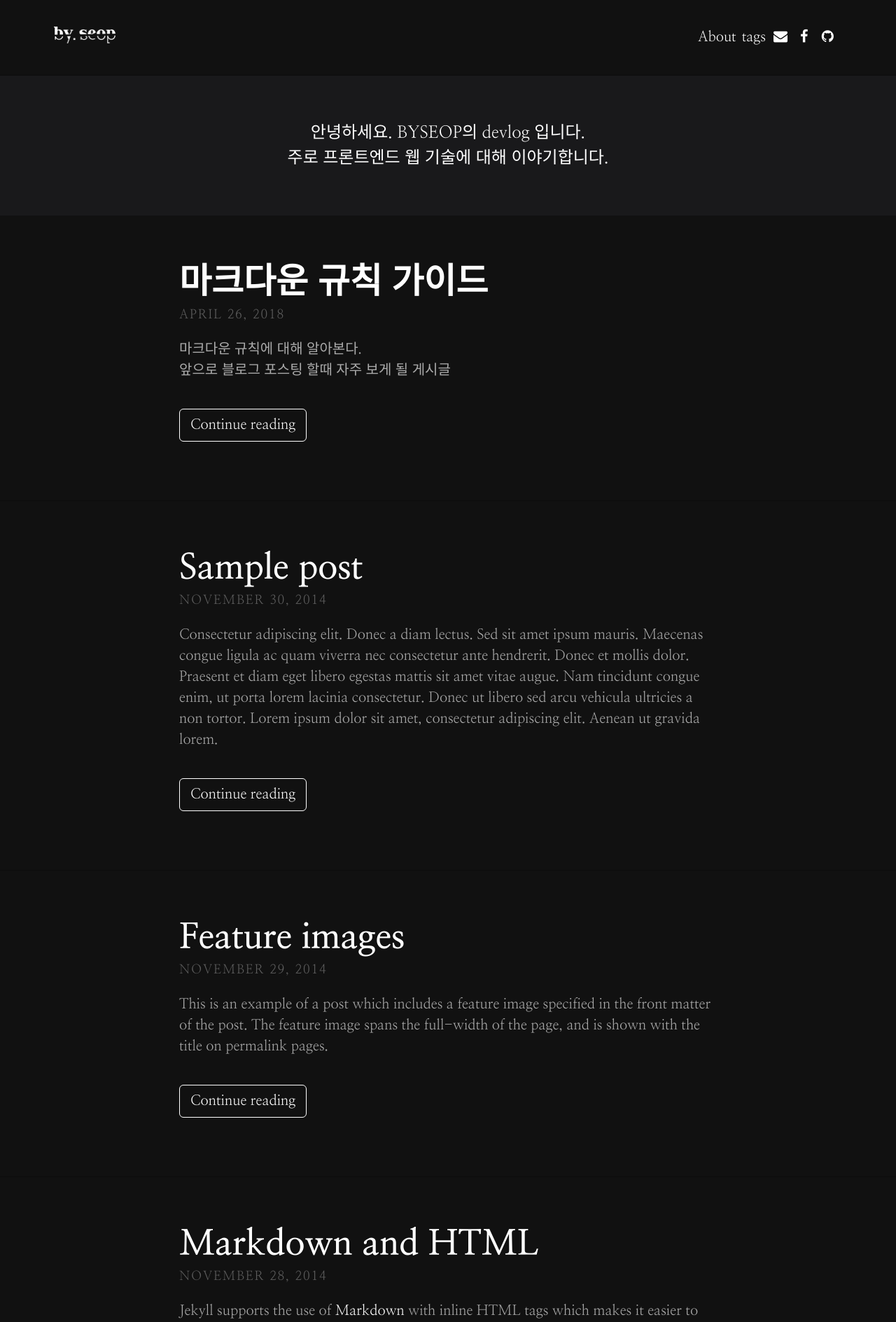
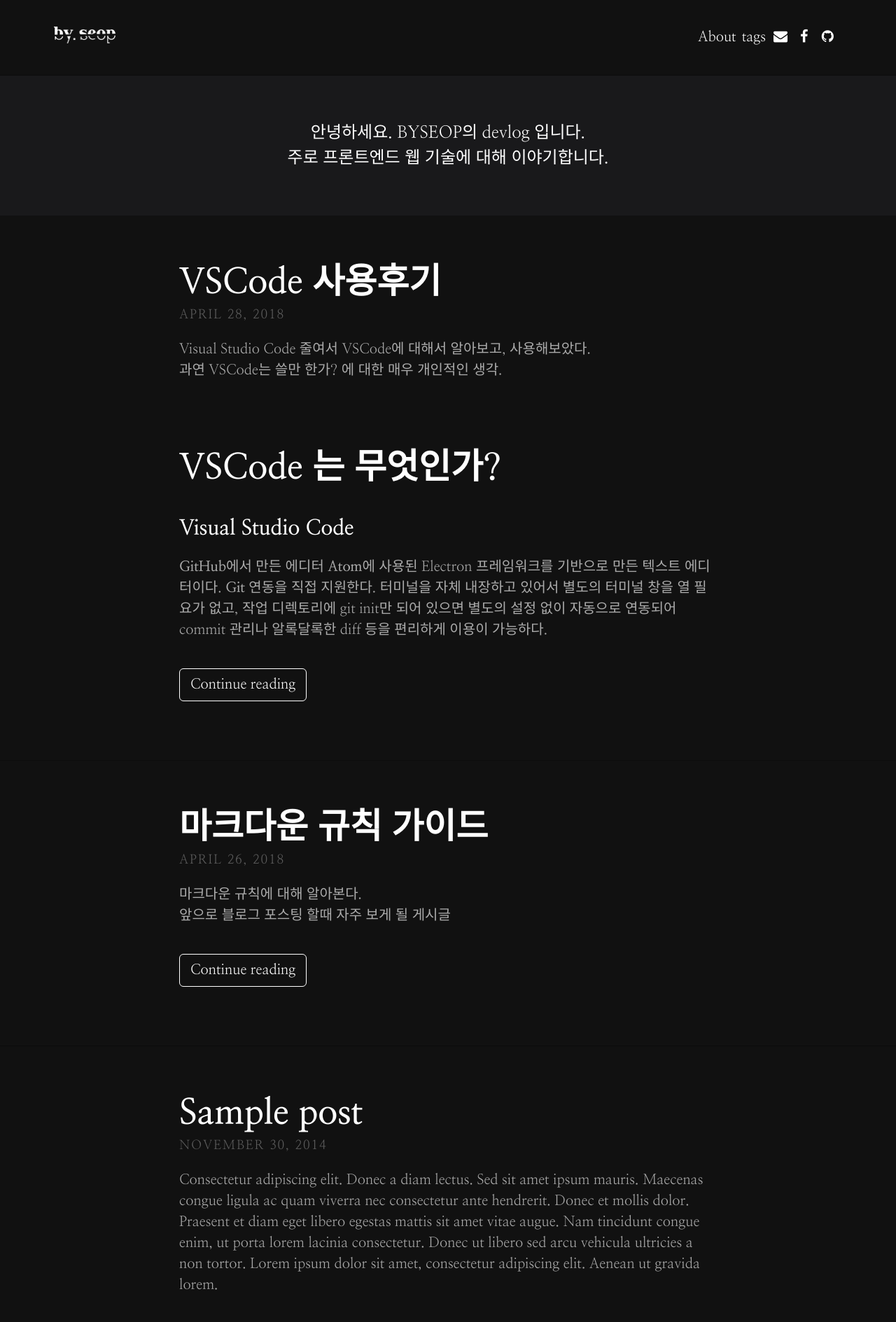
Before and after one commit to byseop/byseop.github.io, a Jekyll site: the page built from index.html, in a window 1280 px wide. Shown: the top 1889 px of the page at 70% size. Built offline with Jekyll 4.4.1, drawn with Linux system fonts in a browser that asks for light colours; nearby versions of some CDN libraries; the list of posts is cut into pages by our own code.

Commit message:
vscode 포스팅

```diff
--- /dev/null
+++ b/_posts/2018-04-28-Using-VSCode.md
@@ -0,0 +1,80 @@
+---
+layout: post
+title: VSCode 사용후기
+feature-img: "assets/img/VSCode.png"
+---
+Visual Studio Code 줄여서 VSCode에 대해서 알아보고, 사용해보았다.
+과연 VSCode는 쓸만 한가? 에 대한 매우 개인적인 생각.
+<br>
+<br>
+<br>
+# VSCode 는 무엇인가?
+### Visual Studio Code
+**GitHub**에서 만든 에디터 **Atom**에 사용된 Electron 프레임워크를 기반으로 만든 텍스트 에디터이다. **Git** 연동을 직접 지원한다. 터미널을 자체 내장하고 있어서 별도의 터미널 창을 열 필요가 없고, 작업 디렉토리에 git init만 되어 있으면 별도의 설정 없이 자동으로 연동되어 commit 관리나 알록달록한 diff 등을 편리하게 이용이 가능하다.
+
+2015년 11월 18일 **베타버전**으로 격상되면서 동시에 **GitHub**에 코드가 **오픈소스**로 풀렸다. 실제 릴리즈는 독점 소프트웨어 겸 프리웨어다(구글 크롬과 유사한 관계). 2016년 4월 14일에 1.0버전으로 업데이트됨과 동시에 **정식버전**으로 격상되었다. 이후 한국어, 러시아어, 중국어, 일본어, 프랑스어, 이탈리아어 등등... 언어 지원이 추가되었다.
+
+마이크로소프트 제품 중 유례가 없을 정도로 정말 빠르게, 자주, 많이 업데이트여 플랫폼을 막론하고 호평받는 범용 코드 에디터가 되었다. 확장기능의 수도 굉장히 많고, 많은 언어를 지원한다.
+<br>
+<br>
+<br>
+### VSCode 쓸만한가? 사용후기
+과연 **VSCode**는 쓸만한가? 결론부터 말하면 나에게는 **좋은 에디터**였다.
+내 경력은 매우 짧고 사용해본 에디터도 **Dreamweaver CS6, Brackets**밖에 없다.
+**VSCode**를 오래 사용해 본것은 아니지만, **VSCode**만의 매력은 충분히 있다.
+<br>
+<br>
+#### 1. 심플한 디자인
+**VSCode**의 첫인상은 깔끔하고 빠른 에디터였다. 여러가지 테마가 전부 거부감없이 편안하게 사용 할 수 있었고, UI는 생각보다 편리했다.
+<br>
+#### 2. 사이드바 기능
+**VSCode**에는 사이드바 기능이 있다. 스크롤바 옆에 위치해서 문서의 전체적인 길이나 형태를 볼수 있게 되어있다. 규모가 큰 파일이나 내부에 일정한 규칙으로 정해져있는 파일에서는 한눈에 봐도 이부분이 저부분이구나 하고 알 수 있었다.
+<br>
+#### 3. 강력한 확장성
+**VSCode**에는 굉장히 많은 확장기능이 있다. 브라켓을 이용할때는 확장기능에 잔버그가 많아서 중간에 재설치를 하는등 불편한 점이 있었는데, VSCode를 사용하면서는 잔버그가 아직 한번도 보이지 않았다.
+<br>
+<br>
+<br>
+### 사용중인 익스텐션
+<br>
+#### Auto Close Tag
+HTML 태그입력시 자동으로 닫힘 태그가 입력된다.
+<br>
+#### Auto Rename Tag
+HTML 태그 수정시 닫힘태그도 같이 수정된다.
+<br>
+#### Html Snippets
+HTML 태그 자동완성을 지원한다.
+<br>
+#### Intellisense for CSS class names in HTML
+CSS 작성시 HTML 클래스를 자동완성 시켜준다.
+<br>
+#### Path Intellisense
+경로를 자동완성시켜준다.
+<br>
+#### Rainbow Brackets
+브라켓의 색을 다양하게 바꿔서 가독성을 높여준다.
+<br>
+#### Debugger for Chrome
+특이하게 마이크로소프트에서 구글 크롬의 디버깅모드를 지원한다.
+<br>
+#### Git History
+Git log, 파일, 브랜치 등을 비교하고 깔끔하게 보여준다.
+<br>
+#### Project Manager
+여러개의 프로젝트를 동시에 편하게 관리할 수 있다.
+<br>
+#### Setting Sync
+설정 동기화.
+<br>
+#### Bookmarks
+코드라인에 북마크 기능을 할 수 있다.
+<br>
+#### Javascript Snippets Pack
+자바스크립트 자동완성 팩.
+<br>
+#### Eslint
+음... 다른말이 필요한가?
+<br>
+#### Reactjs Code Snippet
+리액트JS 자동완성기능.
--- a/_sass/layouts/_posts.scss
+++ b/_sass/layouts/_posts.scss
@@ -50,6 +50,7 @@ header {
   header {
     color: $feature-image-text-color;
     background-size: $feature-image-size;
+    background-position: center;
     margin-bottom: 0;
     padding: $padding-large/2.5 $padding-large;
     .meta {
```
Also changed, not shown: assets/img/VSCode.PNG (added).
